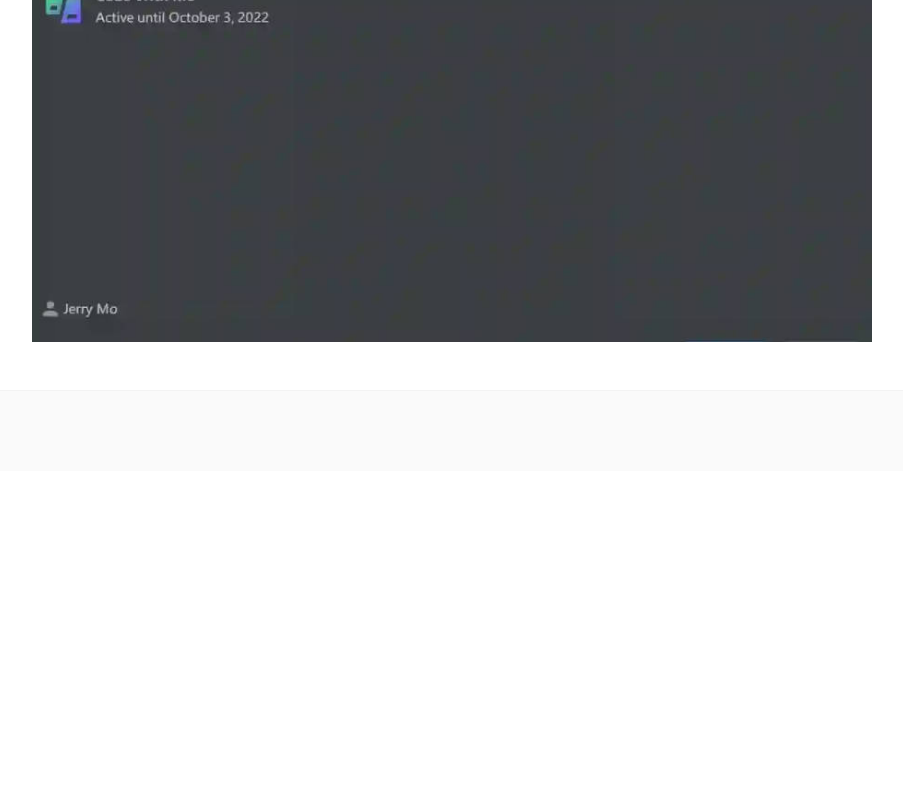
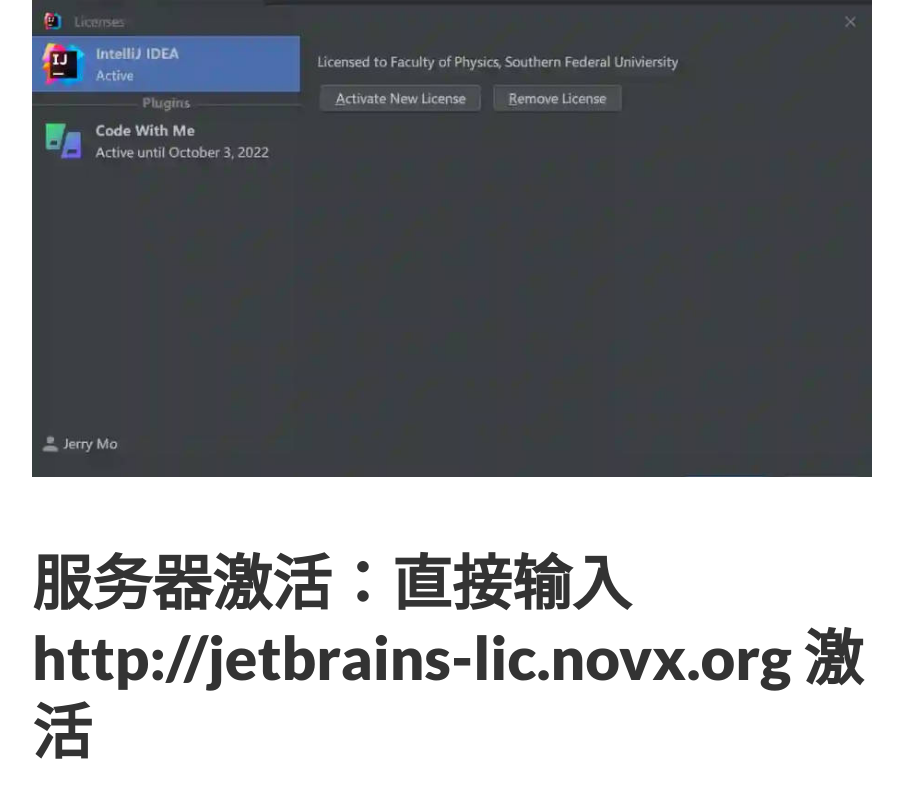
Before and after one commit to neepuitl/neepuitl.github.io, a Jekyll site: the page built from _posts/2023-01-02-Jebrains-activates.md, in a window 1280 px wide and 900 px high, scrolled down 3118 px. Shown: the top 798 px of the window, without its empty margins (188-1091 px from the left). Built offline with Jekyll 4.4.1, drawn with Linux system fonts in a browser that asks for light colours; before the commit the page ends 3589 px from its top, so only the background shows below that.

Commit message:
Update 2023-01-02-Jebrains-activates.md

```diff
--- a/_posts/2023-01-02-Jebrains-activates.md
+++ b/_posts/2023-01-02-Jebrains-activates.md
@@ -6,7 +6,7 @@ summary: Jetbrains 激活分为账号激活、激活码和服务器激活三种
 ---
 
 Jetbrains 激活分为账号激活、激活码和服务器激活三种，以前试过的激活码会失效，每次都要找好烦，如果你恰好需要类似的服务可以试试使用这个 2022 年最新Jetbrains 激活服务器，全部产品均可激活。
-
+# 方法一：服务器查找
 ## 操作步骤
 ### ① 打开激活破解官方网站：https://search.censys.io/
 
@@ -27,3 +27,5 @@ Jetbrains 激活分为账号激活、激活码和服务器激活三种，以前
 ## ⑤ 如果发现服务器不可用，可以继续尝试更换一个进行激活。
 
 ![image](/assets/images/Jetbrains/5.jpg "done")
+
+# 服务器激活：直接输入  http://jetbrains-lic.novx.org  激活
```
